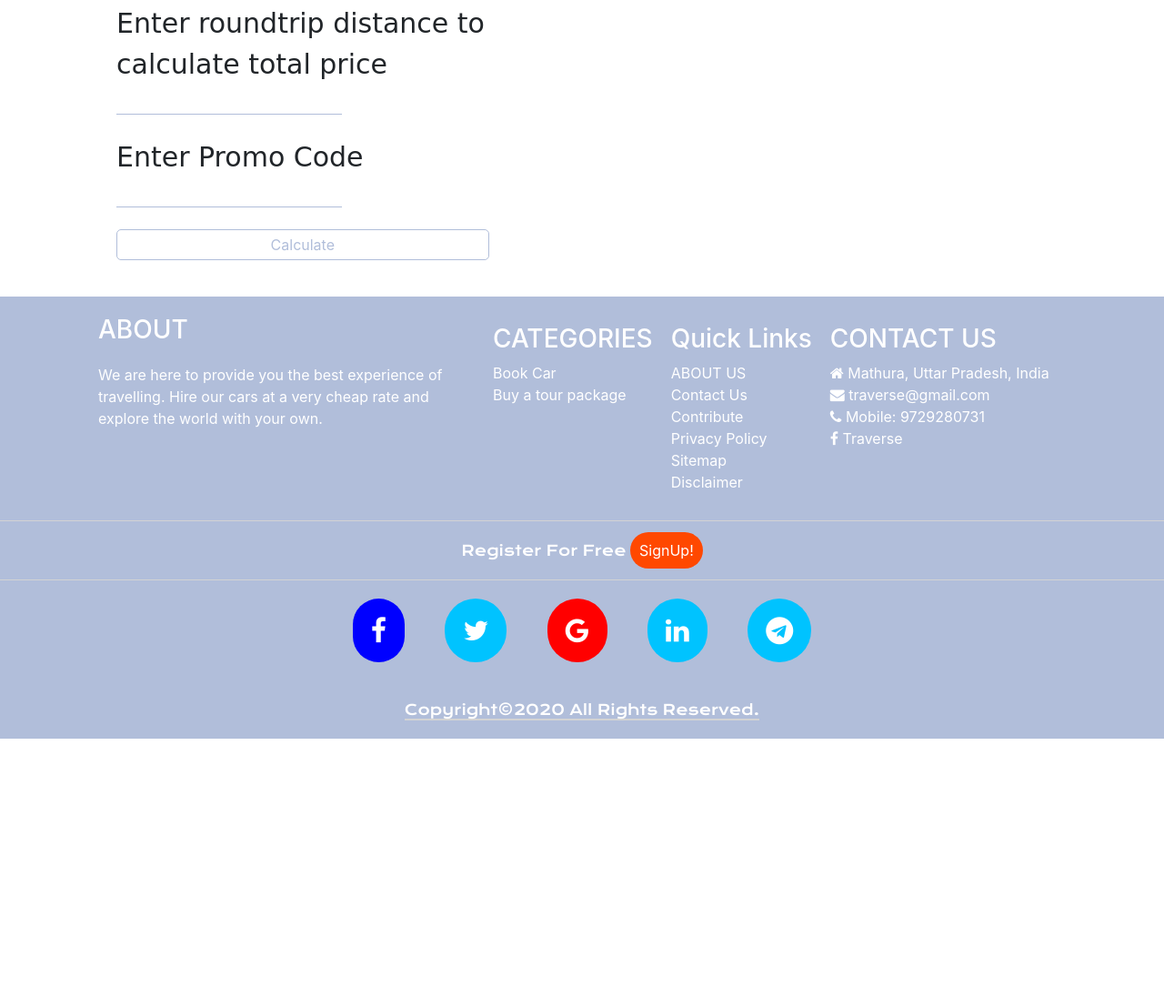
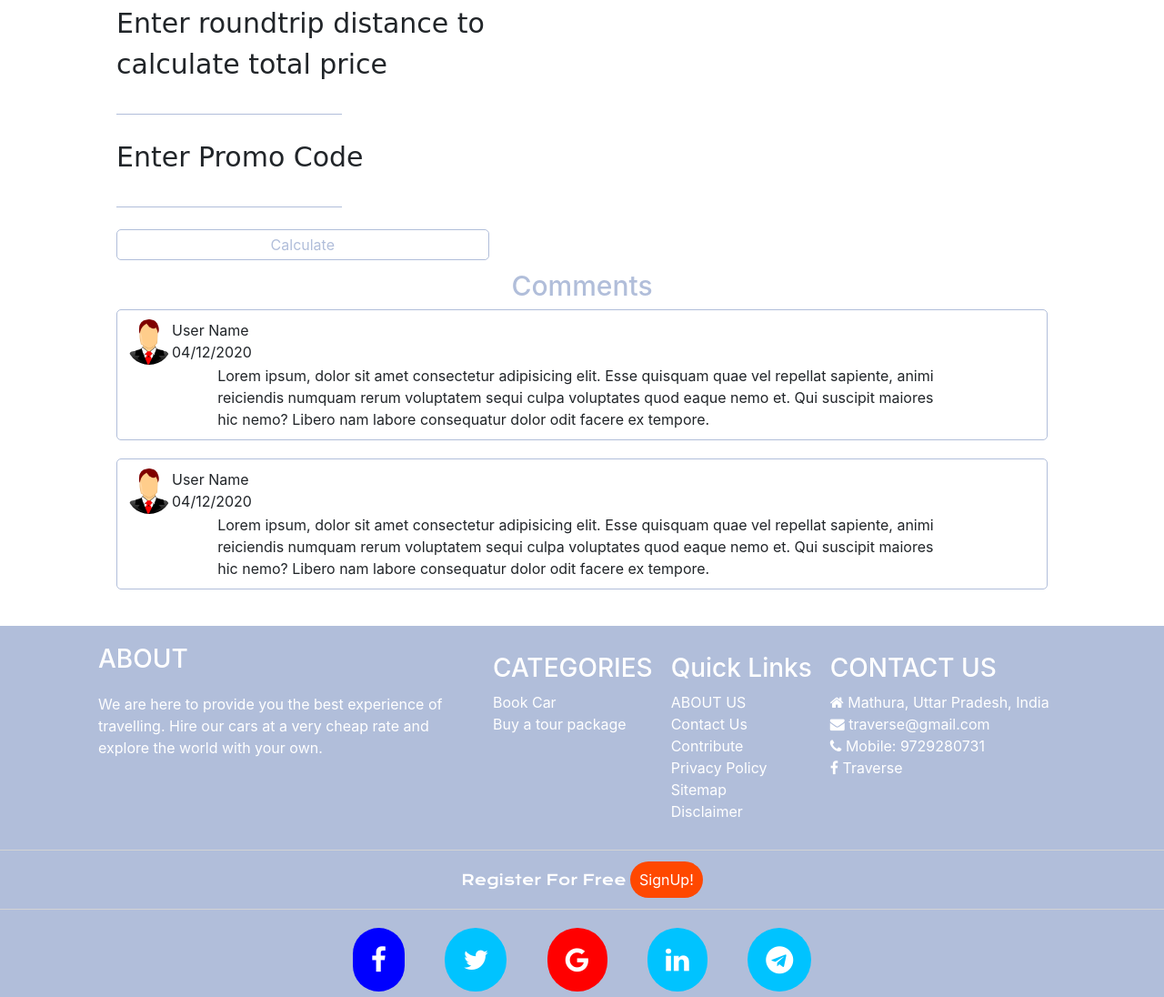
Before and after one commit to tarunraghav226/traverse, a plain HTML site: page html/view.html in a window 1280 px wide. Shown: the part 839-1935 px from the top of the page at 91% size. Before the commit the page ends 1651 px from the top, so only its background shows below. Drawn offline with nearby package versions, Linux system fonts and the light colour scheme; a web font is replaced by a local one.

Commit message:
Added comments section.

```diff
--- a/html/view.html
+++ b/html/view.html
@@ -94,6 +94,47 @@
     </div>
     <script src="../scripts/price-calculate.js"></script>
 
+    <div class="comments-container">
+        <h3>Comments</h3>
+        <div class="comment-section">
+            <div class="comment-by">
+                <div class="comment-by-image">
+                    <img src="../images/avatar.png" alt="avatar">
+                </div>
+                <div class="comment-by-info">
+                    <div class="name">
+                        User Name
+                    </div>
+                    <div class="date">
+                            04/12/2020
+                    </div>
+                </div>
+            </div>
+            <div class="comment">
+                Lorem ipsum, dolor sit amet consectetur adipisicing elit. Esse quisquam quae vel repellat sapiente, animi reiciendis numquam rerum voluptatem sequi culpa voluptates quod eaque nemo et. Qui suscipit maiores hic nemo? Libero nam labore consequatur dolor odit facere ex tempore.
+            </div>
+        </div>
+
+        <div class="comment-section">
+            <div class="comment-by">
+                <div class="comment-by-image">
+                    <img src="../images/avatar.png" alt="avatar">
+                </div>
+                <div class="comment-by-info">
+                    <div class="name">
+                        User Name
+                    </div>
+                    <div class="date">
+                            04/12/2020
+                    </div>
+                </div>
+            </div>
+            <div class="comment">
+                Lorem ipsum, dolor sit amet consectetur adipisicing elit. Esse quisquam quae vel repellat sapiente, animi reiciendis numquam rerum voluptatem sequi culpa voluptates quod eaque nemo et. Qui suscipit maiores hic nemo? Libero nam labore consequatur dolor odit facere ex tempore.
+            </div>
+        </div>
+    </div>
+
     <main>
       <div class="footer-container">
           <article>
```
